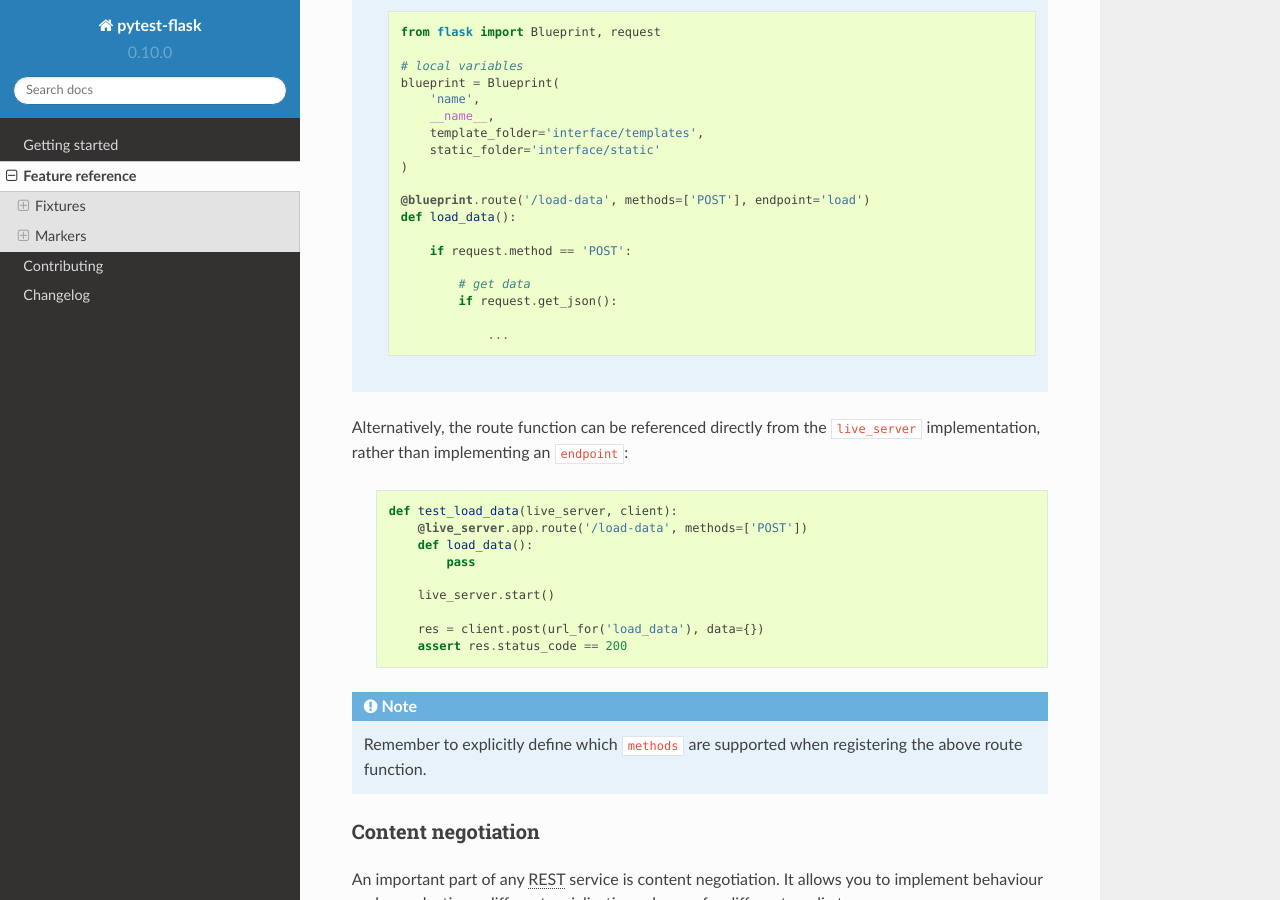
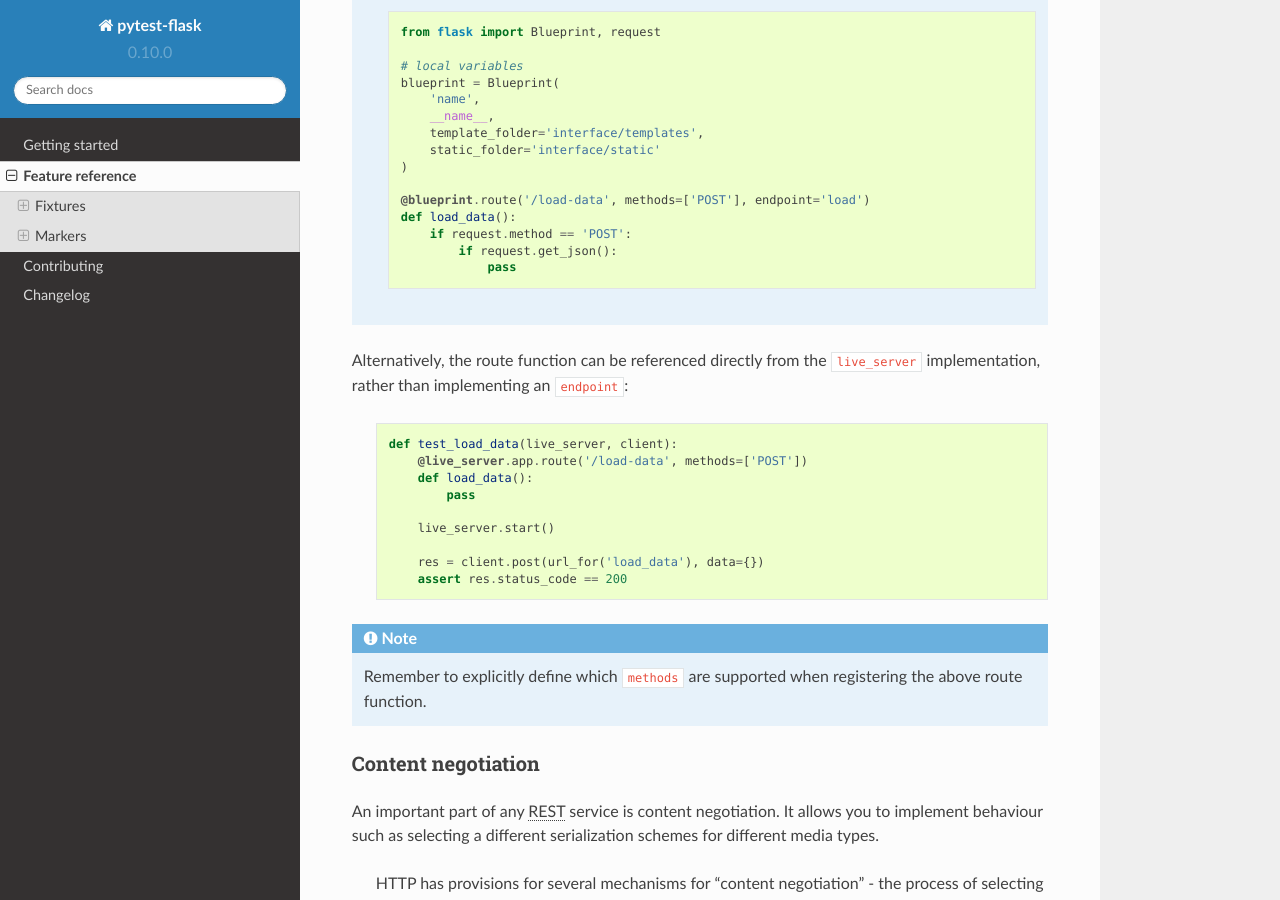
Before and after one commit to pytest-dev/pytest-flask, a Sphinx documentation site: the page built from docs/features.rst, in a window 1280 px wide and 900 px high, scrolled down 4388 px. Built offline with Sphinx 7.4.7 and the Read the Docs theme 2.0.0, drawn with Linux system fonts in a browser that asks for light colours.

Commit message:
#45: features.rst, reduce example syntax

```diff
--- a/docs/features.rst
+++ b/docs/features.rst
@@ -255,13 +255,9 @@ Example:
 
             @blueprint.route('/load-data', methods=['POST'], endpoint='load')
             def load_data():
-
                 if request.method == 'POST':
-
-                    # get data
                     if request.get_json():
-
-                        ...
+                        pass
 
 Alternatively, the route function can be referenced directly from the
 ``live_server`` implementation, rather than implementing an ``endpoint``:
```
